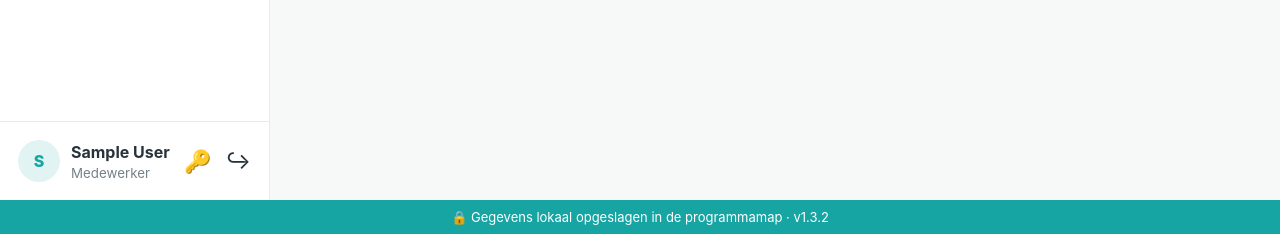
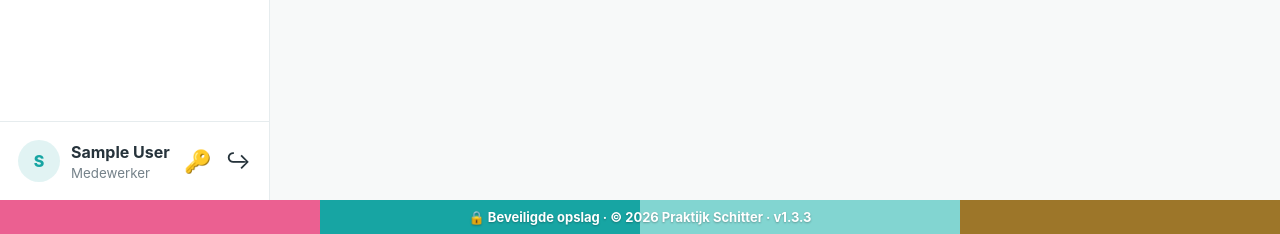
Before and after one commit to ameulenbroek80-arch/praktijk-schitter-beheer, a Flask app: page /setup in a window 1280 px wide. Shown: the part 566-800 px from the top of the page. Run offline with Flask 3, Linux system fonts and the light colour scheme; the visitor is signed in with stand-in values (Sample User, id 1).

Commit message:
Praktijk Schitter Beheer v1.3.3 - Mail & branding

```diff
--- a/MAAK_RELEASE.py
+++ b/MAAK_RELEASE.py
@@ -2,7 +2,7 @@ from pathlib import Path
 import zipfile, re, shutil
 
 ROOT = Path(__file__).resolve().parent
-VERSION = "1.3.2"
+VERSION = "1.3.3"
 OUTPUT = ROOT.parent / f"Praktijk_Schitter_Beheer_v{VERSION}_release.zip"
 
 EXCLUDE_DIRS = {".venv", "__pycache__", ".git", ".idea", ".vscode"}
--- a/app.py
+++ b/app.py
@@ -83,7 +83,8 @@ MAX_LOGIN_ATTEMPTS = 8
 LOGIN_WINDOW_SECONDS = 15 * 60
 LOGIN_LOCKOUT_SECONDS = 5 * 60
 AUDIT_MAX_ENTRIES = 5000
-APP_VERSION = "1.3.2"
+APP_VERSION = "1.3.3"
+COPYRIGHT_OWNER = "Praktijk Schitter"
 
 app = Flask(__name__)
 app.config["MAX_CONTENT_LENGTH"] = 20 * 1024 * 1024
@@ -375,15 +376,17 @@ def _branded_email_html(
     button_url: str = "",
     details: list[tuple[str, str]] | None = None,
     footer_note: str = "Dit is een automatisch verzonden bericht vanuit Praktijk Schitter Beheer.",
+    preheader: str = "",
 ) -> str:
     """Bouw één herbruikbare, mailclient-vriendelijke Praktijk Schitter-template.
 
-    De opmaak gebruikt bewust inline CSS en tabellen: ouderwets voor websites,
-    maar nog steeds de betrouwbaarste aanpak voor Outlook en andere mailclients.
+    Inline CSS + presentatietabellen blijven bewust de basis vanwege Outlook.
+    De vierkleurige huisstijllijn staat conform de huisstijl onderaan.
     """
     settings = load_settings()
     app_name = settings.get("app_name", "Praktijk Schitter Beheer")
     app_subtitle = settings.get("app_subtitle", "Bedrijfsmiddelen, toegang & registraties")
+    year = datetime.now().year
 
     safe_title = html_lib.escape(title)
     safe_message = html_lib.escape(message).replace("\n", "<br>")
@@ -391,6 +394,8 @@ def _branded_email_html(
     safe_app_name = html_lib.escape(app_name)
     safe_subtitle = html_lib.escape(app_subtitle)
     safe_footer = html_lib.escape(footer_note)
+    safe_owner = html_lib.escape(COPYRIGHT_OWNER)
+    safe_preheader = html_lib.escape(preheader or f"{title} — {app_name}")
 
     detail_rows = ""
     for label, value in details or []:
@@ -430,24 +435,39 @@ def _branded_email_html(
         if safe_eyebrow else ""
     )
 
+    # Geen CSS-gradient: vier echte cellen renderen betrouwbaarder in Outlook.
+    brand_line = (
+        '<table role="presentation" width="100%" cellpadding="0" cellspacing="0" style="border-collapse:collapse;">'
+        '<tr>'
+        '<td width="25%" height="6" style="background:#eb6091;font-size:0;line-height:0;">&nbsp;</td>'
+        '<td width="25%" height="6" style="background:#17a5a3;font-size:0;line-height:0;">&nbsp;</td>'
+        '<td width="25%" height="6" style="background:#82D5D1;font-size:0;line-height:0;">&nbsp;</td>'
+        '<td width="25%" height="6" style="background:#9d7629;font-size:0;line-height:0;">&nbsp;</td>'
+        '</tr></table>'
+    )
+
     return f"""<!doctype html>
 <html>
-<head><meta charset="utf-8"><meta name="viewport" content="width=device-width"></head>
+<head>
+  <meta charset="utf-8">
+  <meta name="viewport" content="width=device-width">
+  <meta name="x-apple-disable-message-reformatting">
+</head>
 <body style="margin:0;padding:0;background:#f3f6f6;font-family:Arial,Helvetica,sans-serif;color:#183235;">
-  <table role="presentation" width="100%" cellpadding="0" cellspacing="0" style="background:#f3f6f6;padding:28px 12px;">
-    <tr><td align="center">
-      <table role="presentation" width="100%" cellpadding="0" cellspacing="0" style="max-width:640px;background:#ffffff;border-radius:18px;overflow:hidden;border:1px solid #e1eaea;">
-        <tr>
-          <td style="height:6px;background:linear-gradient(90deg,#eb6091 0 25%,#17a5a3 25% 50%,#82D5D1 50% 75%,#9d7629 75% 100%);font-size:0;">&nbsp;</td>
-        </tr>
+  <div style="display:none!important;visibility:hidden;opacity:0;color:transparent;height:0;width:0;overflow:hidden;mso-hide:all;">
+    {safe_preheader}&nbsp;&zwnj;&nbsp;&zwnj;&nbsp;&zwnj;&nbsp;&zwnj;&nbsp;&zwnj;
+  </div>
+  <table role="presentation" width="100%" cellpadding="0" cellspacing="0" style="width:100%;background:#f3f6f6;">
+    <tr><td align="center" style="padding:28px 12px;">
+      <table role="presentation" width="100%" cellpadding="0" cellspacing="0" style="width:100%;max-width:640px;background:#ffffff;border:1px solid #e1eaea;border-radius:18px;overflow:hidden;">
         <tr>
           <td style="padding:26px 34px 18px;border-bottom:1px solid #edf1f1;">
             <table role="presentation" width="100%" cellpadding="0" cellspacing="0">
               <tr>
                 <td style="vertical-align:middle;">
-                  <img src="cid:psb-logo" alt="{safe_app_name}" style="display:block;max-width:190px;max-height:70px;width:auto;height:auto;border:0;">
+                  <img src="cid:psb-logo" alt="{safe_app_name}" width="190" style="display:block;max-width:190px;width:100%;height:auto;border:0;">
                 </td>
-                <td align="right" style="vertical-align:middle;color:#7a8a8d;font-size:11px;line-height:1.4;">
+                <td align="right" style="vertical-align:middle;color:#7a8a8d;font-size:11px;line-height:1.4;padding-left:16px;">
                   {safe_subtitle}
                 </td>
               </tr>
@@ -466,9 +486,11 @@ def _branded_email_html(
         <tr>
           <td style="padding:18px 34px;background:#f9fbfb;border-top:1px solid #edf1f1;color:#829093;font-size:11px;line-height:1.55;">
             <strong style="color:#17a5a3;">{safe_app_name}</strong><br>
-            {safe_footer}
+            {safe_footer}<br>
+            <span style="color:#9aa5a7;">© {year} {safe_owner}. Alle rechten voorbehouden.</span>
           </td>
         </tr>
+        <tr><td style="padding:0;">{brand_line}</td></tr>
       </table>
       <div style="max-width:640px;padding:14px 24px 0;color:#9aa5a7;font-size:10px;line-height:1.5;text-align:center;">
         Dit bericht kan vertrouwelijke informatie bevatten. Deel het alleen met de bedoelde ontvanger.
@@ -572,6 +594,7 @@ def _invite_email_content(name: str, practice_name: str, link: str, hours_valid:
             ("Account", name),
         ],
         footer_note="Heb je dit account niet verwacht? Dan kun je deze e-mail veilig negeren.",
+        preheader=f"Je account voor {practice_name} staat klaar. Stel binnen {hours_valid} uur je wachtwoord in.",
     )
     return body_text, body_html
 
@@ -773,6 +796,8 @@ def inject_app_configuration():
         "enabled_modules": load_module_settings(),
         "module_enabled": module_enabled,
         "app_version": APP_VERSION,
+        "copyright_owner": COPYRIGHT_OWNER,
+        "copyright_year": datetime.now().year,
     }
 
 
@@ -2375,6 +2400,7 @@ def settings_email_test():
             ("Versie", APP_VERSION),
         ],
         footer_note="Dit is een testbericht. Je hoeft hierop niet te reageren.",
+        preheader=f"E-mailtest geslaagd — de SMTP-configuratie van {app_name} werkt correct.",
     )
     sent, error = send_email(
         to,
--- a/static/style.css
+++ b/static/style.css
@@ -32,7 +32,7 @@ nav a.disabled{opacity:.42;cursor:not-allowed}
 .topbar{display:flex;justify-content:space-between;align-items:flex-start;margin-bottom:26px}
 .topbar h1{margin:0;font-size:29px}.topbar p{margin:7px 0 0;color:var(--muted)}
 .user-pill{display:inline-flex;background:white;border:1px solid var(--line);border-radius:999px;padding:9px 14px;font-size:14px}
-.statusbar{position:fixed;bottom:0;left:0;right:0;height:34px;background:var(--teal);color:white;display:grid;place-items:center;font-size:13px;z-index:20}
+.statusbar{position:fixed;bottom:0;left:0;right:0;height:34px;background:linear-gradient(90deg,var(--pink) 0 25%,var(--teal) 25% 50%,var(--aqua) 50% 75%,var(--gold) 75% 100%);color:white;display:grid;place-items:center;font-size:13px;font-weight:650;text-shadow:0 1px 2px rgba(0,0,0,.28);z-index:20}
 .stats-grid{display:grid;grid-template-columns:repeat(4,minmax(0,1fr));gap:18px;margin-bottom:20px}
 .stat-card{background:#fff;border:1px solid var(--line);border-radius:var(--radius);box-shadow:var(--shadow);padding:20px;display:flex;gap:16px;align-items:center}
 .stat-card .stat-icon{width:52px;height:52px;border-radius:14px;display:grid;place-items:center;font-size:22px;color:#fff}
--- a/templates/base.html
+++ b/templates/base.html
@@ -71,7 +71,7 @@
     {% block content %}{% endblock %}
   </main>
 </div>
-<footer class="statusbar">🔒 Gegevens lokaal opgeslagen in de programmamap · v{{ app_version }}</footer>
+<footer class="statusbar">🔒 Beveiligde opslag · © {{ copyright_year }} {{ copyright_owner }} · v{{ app_version }}</footer>
 {% else %}
   {% block auth_content %}{% endblock %}
 {% endif %}
```
Also changed, not shown: SELFTEST.py (+19 -1 lines), README.md, 2 other files.
